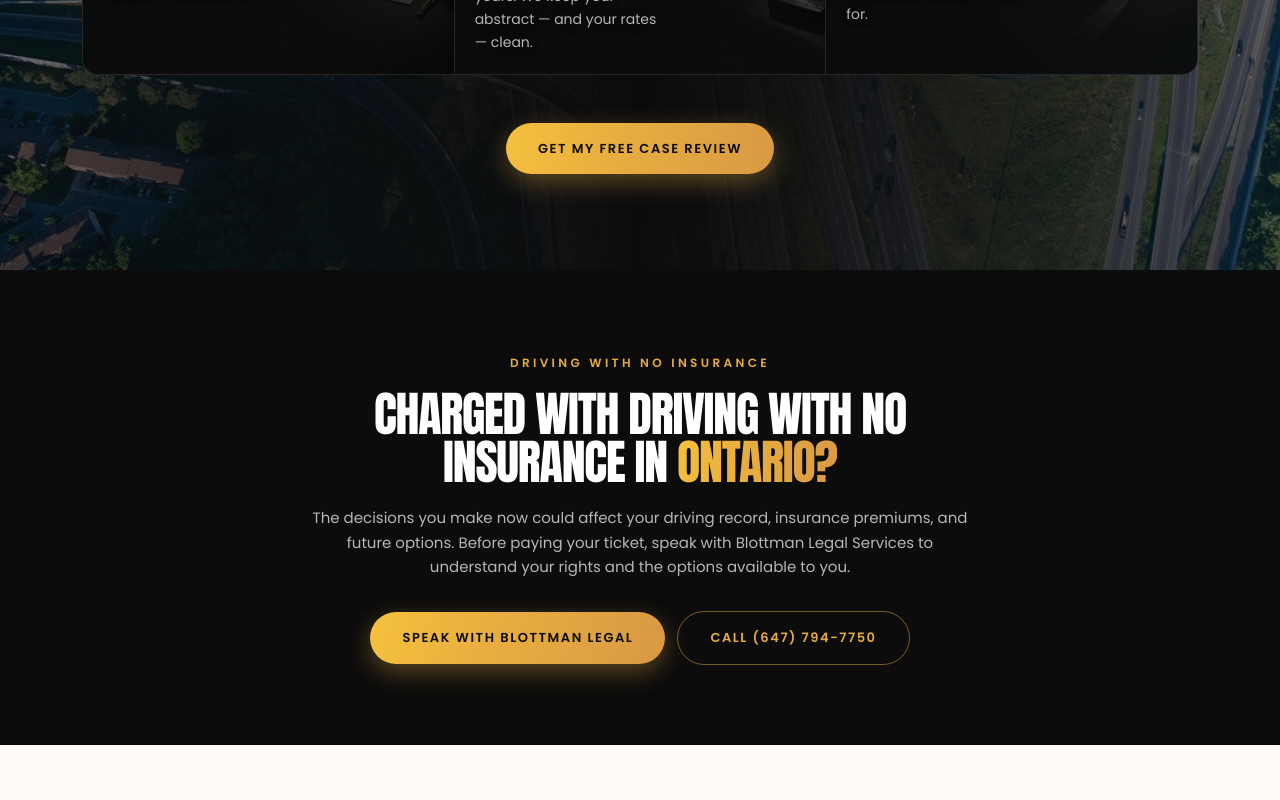
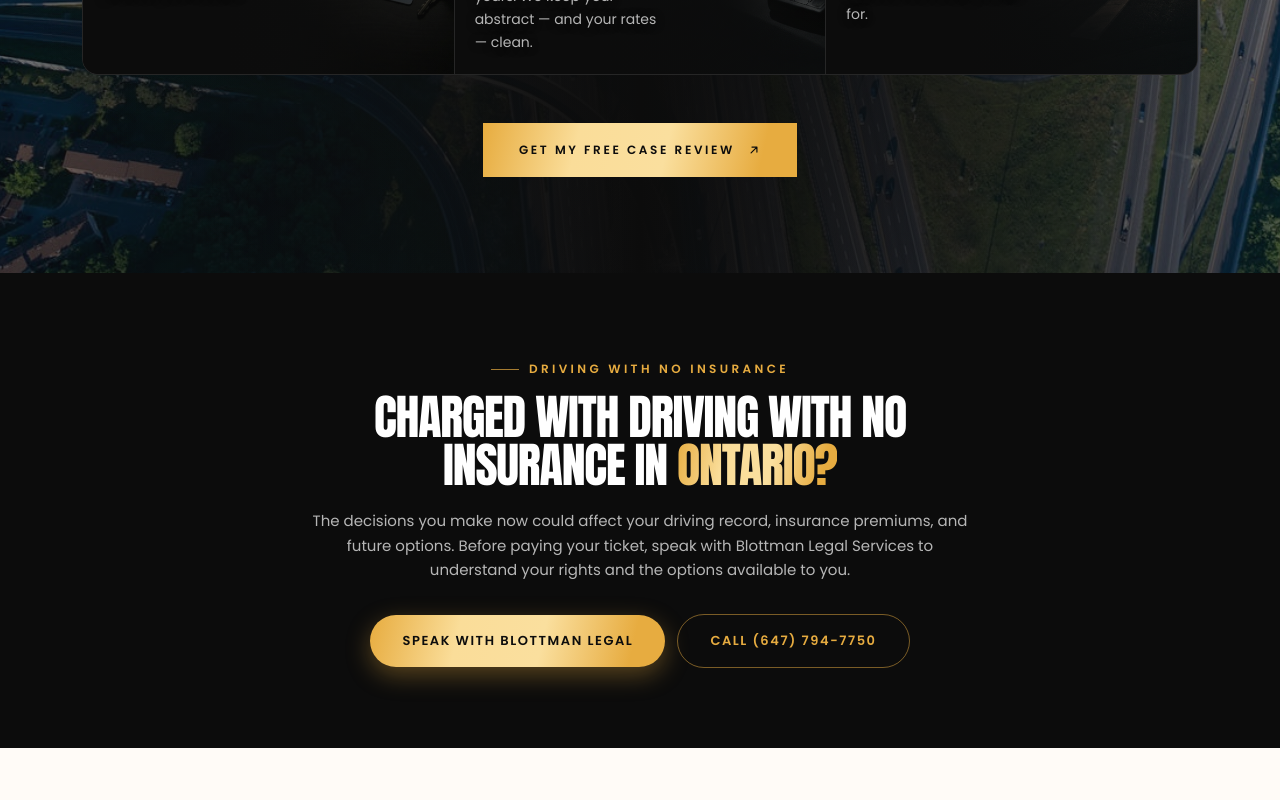
Before and after one commit to Stenth-Industries/Blottman-, a Next.js app in the folder landing-v2/: page / in a window 1280 px wide. Shown: the part 1700-2500 px from the top of the page. Built offline with nearby package versions, Linux system fonts and the light colour scheme.

Commit message:
color changes

```diff
--- a/landing-v2/app/globals.css
+++ b/landing-v2/app/globals.css
@@ -17,9 +17,13 @@
     @apply mx-auto w-full max-w-content px-5 sm:px-8;
   }
 
-  /* All-caps eyebrow label */
+  /* All-caps eyebrow label with a short gold rule, à la Garde Wilson */
   .eyebrow {
     @apply inline-flex items-center gap-2.5 text-xs font-semibold uppercase tracking-[0.28em] text-gold;
+  }
+  .eyebrow::before {
+    content: "";
+    @apply h-px w-7 bg-gold/70;
   }
 
   /* Heavy condensed display headline */
--- a/landing-v2/components/CtaButton.tsx
+++ b/landing-v2/components/CtaButton.tsx
@@ -4,26 +4,51 @@
   href: string;
   children: React.ReactNode;
   variant?: "primary" | "ghost";
+  arrow?: boolean;
   className?: string;
 };
 
-// Single source of truth for CTA styling — gold, bold, uppercase (Garde Wilson style).
+// Garde Wilson CTA style: wide, squared (border-radius 0), FLAT — no glow, no
+// drop shadow — with a small diagonal arrow. Gold is an accent, not a glowing
+// blob. Primary = solid flat gold; ghost = thin outline on dark backgrounds.
 export default function CtaButton({
   href,
   children,
   variant = "primary",
+  arrow = true,
   className = "",
 }: Props) {
   const base =
-    "inline-flex items-center justify-center gap-2 rounded-full px-8 py-4 text-[13px] font-semibold uppercase tracking-[0.12em] transition-all duration-200 focus:outline-none focus:ring-2 focus:ring-gold/60";
+    "group inline-flex items-center justify-center gap-3 rounded-none px-9 py-[18px] text-[12px] font-semibold uppercase tracking-[0.22em] transition-colors duration-300 focus:outline-none focus:ring-1 focus:ring-gold/50";
   const styles =
     variant === "primary"
-      ? "bg-gold-sheen text-ink shadow-[0_8px_24px_rgba(231,172,64,0.35)] hover:-translate-y-0.5 hover:shadow-[0_12px_32px_rgba(231,172,64,0.5)]"
-      : "border border-gold/50 text-gold hover:bg-gold/10";
+      ? "bg-gold-sheen text-ink hover:brightness-[1.04]"
+      : "border border-white/30 text-white hover:border-gold hover:text-gold";
 
   return (
     <Link href={href} className={`${base} ${styles} ${className}`}>
-      {children}
+      <span>{children}</span>
+      {arrow && <Arrow />}
     </Link>
   );
 }
+
+// Diagonal up-right arrow — Garde Wilson's signature CTA mark.
+function Arrow() {
+  return (
+    <svg
+      viewBox="0 0 24 24"
+      aria-hidden="true"
+      className="h-3.5 w-3.5 shrink-0 transition-transform duration-300 group-hover:translate-x-0.5 group-hover:-translate-y-0.5"
+    >
+      <path
+        d="M7 17 17 7M8.5 7H17v8.5"
+        fill="none"
+        stroke="currentColor"
+        strokeWidth="2"
+        strokeLinecap="round"
+        strokeLinejoin="round"
+      />
+    </svg>
+  );
+}
--- a/landing-v2/tailwind.config.ts
+++ b/landing-v2/tailwind.config.ts
@@ -32,8 +32,11 @@
         content: "1180px",
       },
       backgroundImage: {
-        // Restrained metallic-gold sweep, used only on key words/buttons
-        "gold-sheen": "linear-gradient(100deg, #f5c03d 0%, #e7ac40 45%, #d99944 100%)",
+        // Metallic-gold ramp lifted from gardewilson.com.au — the pale champagne
+        // highlight band (#fadd99) through the middle is what makes it read as
+        // brushed metal rather than a flat fill. Used on key words + buttons.
+        "gold-sheen":
+          "linear-gradient(103deg, #e7ac3f 0%, #fadd99 30%, #fadf9e 58%, #e7ac40 88%)",
       },
       keyframes: {
         "fade-up": {
```
